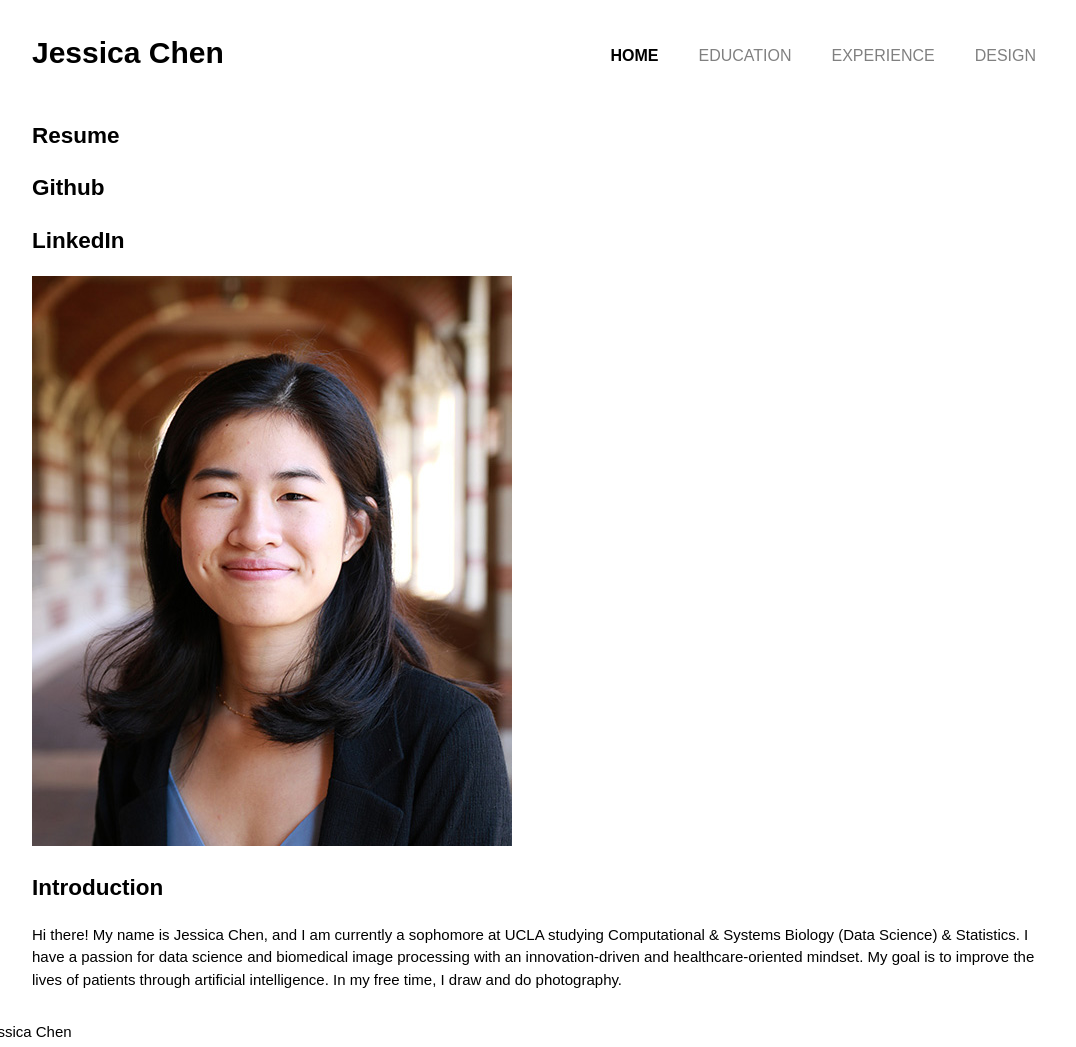
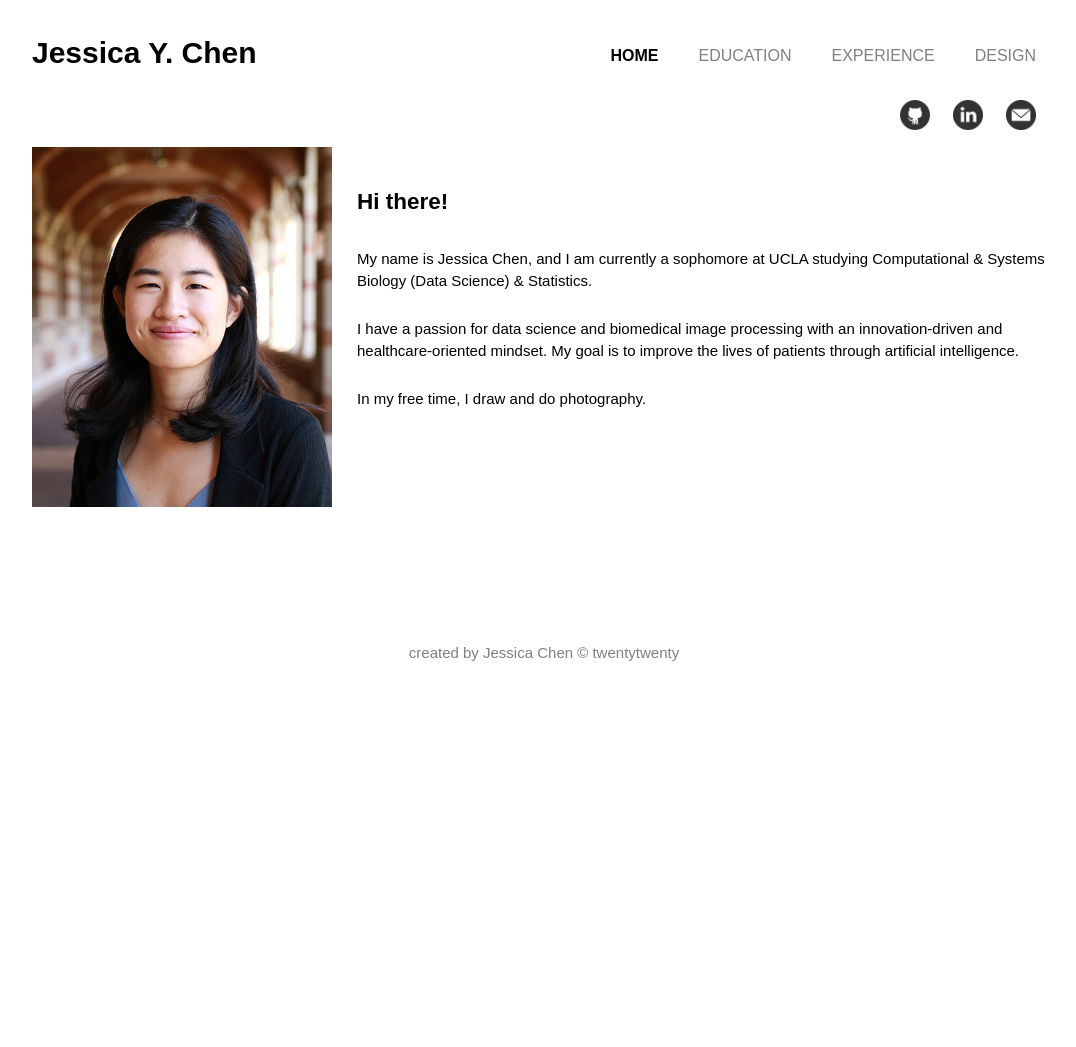
Before and after one commit to jessicaychen/personal-website, a plain HTML site: page index.html in a window 1280 px wide. Shown: the whole page, without its empty margins (96-1172 px from the left). After the commit the page ends 800 px from the top, so only its background shows below. Drawn offline with Linux system fonts and the light colour scheme.

Commit message:
refined home page

```diff
--- a/css/style.css
+++ b/css/style.css
@@ -1,66 +1,93 @@
 body{
 	font: 15px/1.5 'Work Sans', sans-serif;
-	padding:0;
-	margin:0;
-	background-color:#FFFFFF;
+	padding: 0;
+	margin: 0;
+	background-color: #FFFFFF;
 }
 
 /* Global */
 .container{
-	width:80%;
-	margin:auto;
-	overflow:hidden;
+	width: 80%;
+	margin: auto;
+	overflow: hidden;
 }
 
 header ul{
-	margin:0;
-	padding:0;
+	margin: 0;
+	padding: 0;
 }
 
 /* Header */
 header{
-	padding-top:30px;
-	min-height:70px;
+	padding-top: 30px;
+	min-height: 70px;
 }
 
 header a{
-	color:#808080;
+	color: #808080;
 	text-decoration: none;
 	text-transform: uppercase;
 	font-size: 16px;
 }
 
 header li{
-	float:left;
-	display:inline;
+	float: left;
+	display: inline;
 	padding: 0 20px 0 20px;
 }
 
 header #branding{
-	float:left;
+	float: left;
 }
 
 header #branding h1{
-	margin:0;
+	margin: 0;
 }
 
 header nav{
-	float:right;
-	margin-top:14px;
+	float: right;
+	margin-top: 14px;
 }
 
 header .highlight, header .current a{
-	color:#000000;
+	color: #000000;
 	font-weight: bold;
 }
 
 header a:hover{
-	color:#C0C0C0;
-	font-weight: bold;
+	color: #C0C0C0;
 }
 
-/* Showcase */
-#external-links{
-	min-height: 100px;
 
+#introduction img{
+	float:left;
+	padding-right: 25px;
 }
+
+#introduction h2{
+	padding-top: 20px;
+}
+
+#introduction p{
+	padding-left: 10px;
+	padding-top: 10px;
+}
+
+#icons a{
+	margin: auto;
+	float: right;
+	overflow: hidden;
+	padding: 0px 20px 10px 3px;
+}
+
+#icons img:hover{
+	opacity: 0.5;
+}
+
+footer{
+	padding:20px;
+
+	margin-top:100px;
+	color:#808080;
+	text-align: center;
+}
--- a/index.html
+++ b/index.html
@@ -10,12 +10,14 @@
 		<title>Jessica Chen</title>
 		<link rel="stylesheet" href="./css/style.css">
 	</head>
+
 	<body>
 		<header>
 			<div class="container">
 				<div id="branding">
-					<h1>Jessica Chen</h1>
+					<h1>Jessica Y. Chen</h1>
 			</div>
+
 			<nav>
 				<ul>
 					<li class="current"><a href="index.html">Home</a></li>
@@ -24,33 +26,40 @@
 					<li><a href="design.html">Design</a></li>
 				</ul>
 			</nav>
+
 		</header>
 
-		<section id="external-links">
+		<section id="icons">
 			<div class="container">
-				<h1>Resume</h1>
-				<h1>Github</h1> <!--add links later-->
-				<h1>LinkedIn</h1>
-			</div>
+					<a href = "mailto: jessicayqchen@ucla.edu" target="_blank">
+	  					<img src="./img/email.jpg" alt="Github" style="width:30px;height:30px;border:0;">
+					</a>
+					<a href="https://www.linkedin.com/in/jessicayqchen/" target="_blank">
+	  					<img src="./img/linkedin.jpg" alt="LinkedIn" style="width:30px;height:30px;border:0;">
+					</a>
+					<a href="https://github.com/jessicaychen" target="_blank">
+	  					<img src="./img/github.jpg" alt="Github" style="width:30px;height:30px;border:0;">
+					</a>
+				</div>
 		</section>
 
-		<section id="boxes">
+		<section id="introduction">
 			<div class="container">
-				<div class="box">
-					<img src="./img/profile.jpg"
+					<img src="./img/profile.jpg" width="300" height="360">
+					<h2>Hi there!</h2>
+					<p>My name is Jessica Chen, and I am currently a sophomore at UCLA studying Computational & Systems Biology (Data Science) & Statistics.</p>
+					<p>I have a passion for data science and biomedical image processing with an innovation-driven and healthcare-oriented mindset. My goal is to improve the lives of patients through artificial intelligence.</p>
+					<p>In my free time, I draw and do photography. </p>
 				</div>
 			</div>
 		</section>
 
-		<section id="introduction">
-			<div class="container">
-				<h1>Introduction</h1>
-				<p>Hi there! My name is Jessica Chen, and I am currently a sophomore at UCLA studying Computational & Systems Biology (Data Science) & Statistics. I have a passion for data science and biomedical image processing with an innovation-driven and healthcare-oriented mindset. My goal is to improve the lives of patients through artificial intelligence. In my free time, I draw and do photography. </p>
-			</div>
-		</section>
+
 
 		<footer>
-			<p>Created by Jessica Chen</p>
+			<div class="container">
+				<p>created by Jessica Chen &copy twentytwenty</p>
+			</div>
 		</footer>
 
 
```
Also changed, not shown: img/email.jpg (added), img/github.jpg (added), img/linkedin.jpg (added), 2 other files.
